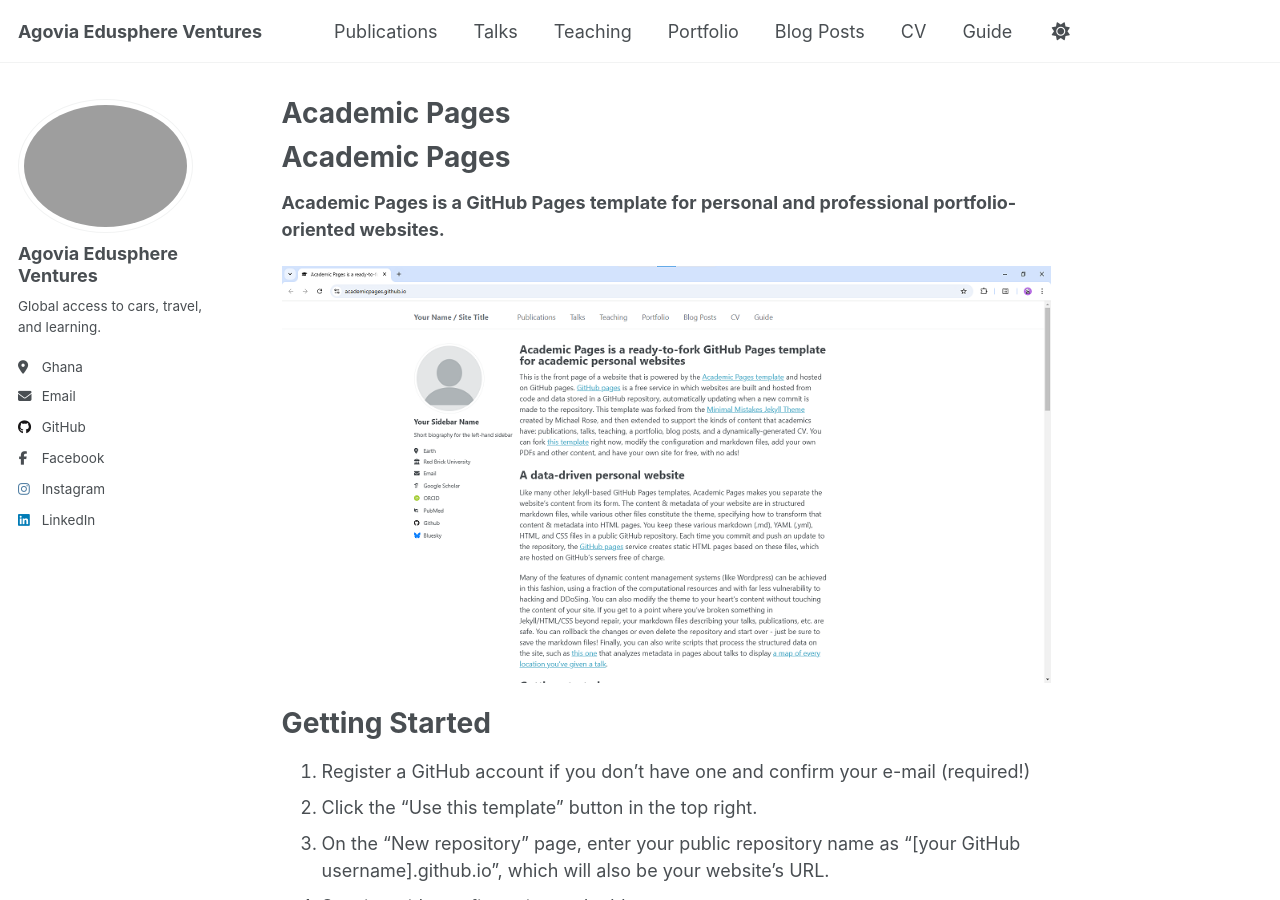
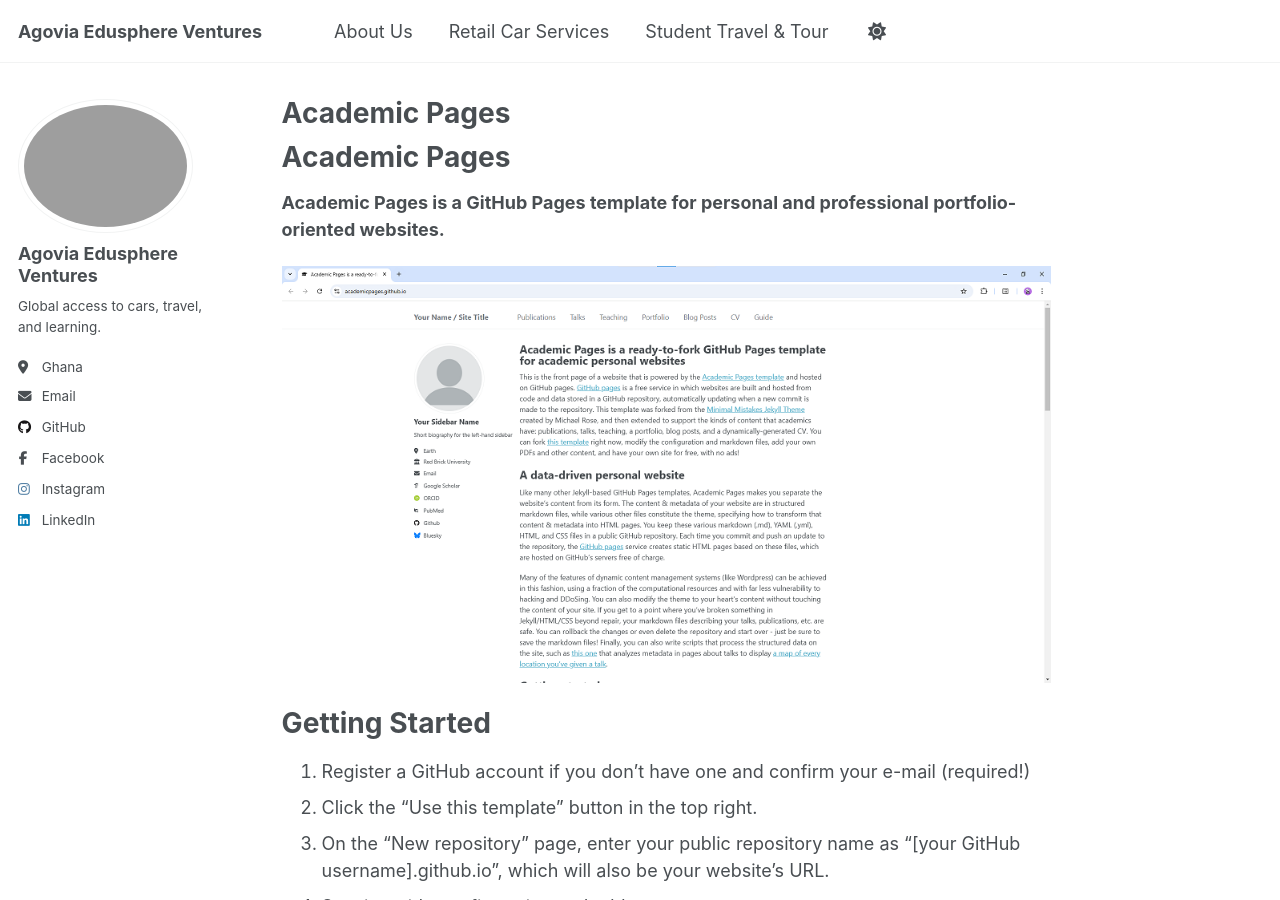
Before and after one commit to agoviaedusphere/agoviaedusphere.github.io, a Jekyll site: the page built from README.md, in a window 1280 px wide and 900 px high. Built offline with Jekyll 4.4.1, drawn with Linux system fonts in a browser that asks for light colours; our own code applies the rules of GitHub Pages for plain Markdown files; a script that is not in the unit is left out; part of the change alters nothing that is shown.

Commit message:
Update navigation.yml

```diff
--- a/_data/navigation.yml
+++ b/_data/navigation.yml
@@ -1,33 +1,12 @@
 # The following is the order of the links in the header of the website.
-#
-# Changing the order here will adjust the order and you can also add additional
-# links. Removing a link prevents it from showing in the header, but does not
-# prevent it from being included in the site.
-#
-# NOTE that only one of the CV options should be selected, the first is for the
-#      Markdown formatted page while the second is generated using JSON.
+# Adjust or add links as needed.
 
 main:
-  - title: "Publications"
-    url: /publications/
+  - title: "About Us"
+    url: /about/
 
-  - title: "Talks"
-    url: /talks/
+  - title: "Retail Car Services"
+    url: /retail-services/
 
-  - title: "Teaching"
-    url: /teaching/
-
-  - title: "Portfolio"
-    url: /portfolio/
-
-  - title: "Blog Posts"
-    url: /year-archive/
-
-  - title: "CV"
-    url: /cv/
-
-  # - title: "CV"
-  #   url: /cv-json/
-
-  - title: "Guide"
-    url: /markdown/
+  - title: "Student Travel & Tour"
+    url: /travel-and-tour/
```
